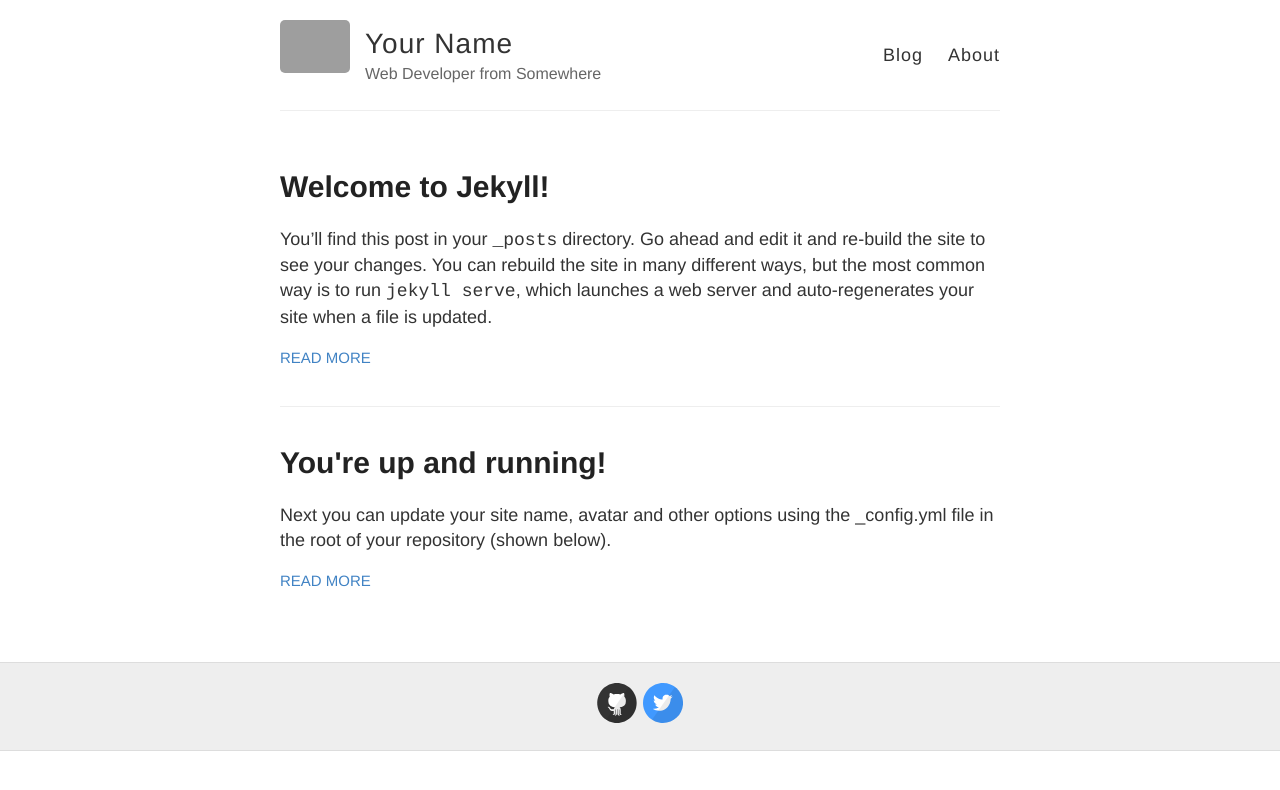
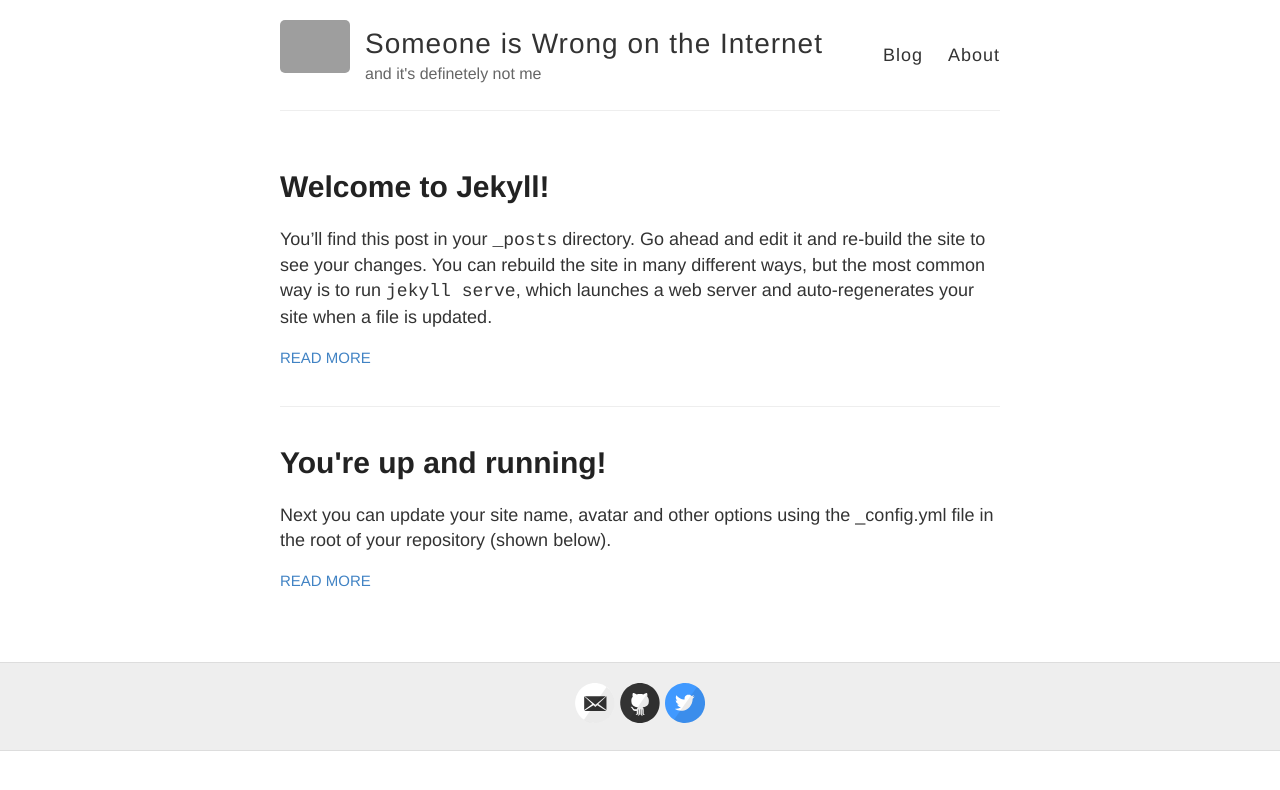
Before and after one commit to sjfwagner/sjfwagner.github.io, a Jekyll site: the page built from index.html, in a window 1280 px wide. Shown: the top 790 px of the page. Built offline with Jekyll 4.4.1, drawn with Linux system fonts in a browser that asks for light colours; grey boxes are pictures that could not be loaded.

Commit message:
update config

```diff
--- a/_config.yml
+++ b/_config.yml
@@ -3,13 +3,13 @@
 #
 
 # Name of your site (displayed in the header)
-name: Your Name
+name: Someone is Wrong on the Internet
 
 # Short bio or description (displayed in the header)
-description: Web Developer from Somewhere
+description: and it's definetely not me
 
 # URL of your avatar or profile pic (you could use your GitHub profile pic)
-avatar: https://raw.githubusercontent.com/barryclark/jekyll-now/master/images/jekyll-logo.png
+avatar: http://i.imgur.com/UD3VRQl.png
 
 #
 # Flags below are optional
@@ -18,10 +18,10 @@ avatar: https://raw.githubusercontent.com/barryclark/jekyll-now/master/images/je
 # Includes an icon in the footer for each username you enter
 footer-links:
   dribbble:
-  email:
+  email: sjfwagner@gmail.com
   facebook:
   flickr:
-  github: barryclark/jekyll-now
+  github: sjfwagner
   instagram:
   linkedin:
   pinterest:
@@ -37,11 +37,11 @@ footer-links:
 disqus:
 
 # Enter your Google Analytics web tracking code (e.g. UA-2110908-2) to activate tracking
-google_analytics:
+google_analytics: UA-78699811-1
 
 # Your website URL (e.g. http://barryclark.github.io or http://www.barryclark.co)
 # Used for Sitemap.xml and your RSS feed
-url:
+url: http://sjfwagner.github.io
 
 # If you're hosting your site at a Project repository on GitHub pages
 # (http://yourusername.github.io/repository-name)
```
